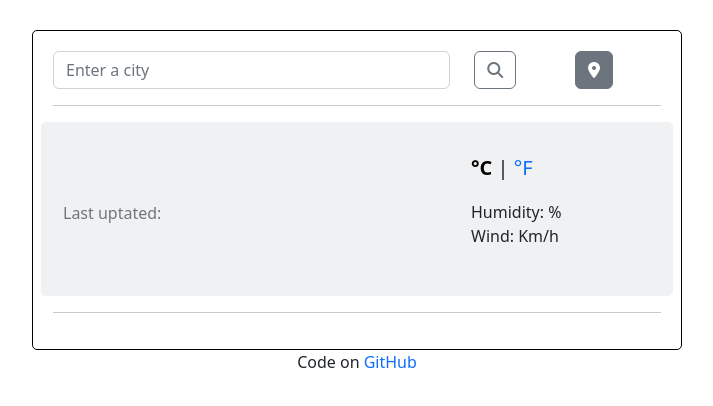
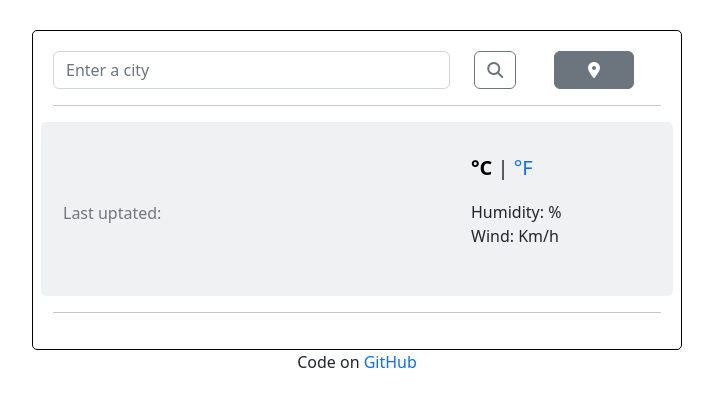
Before and after one commit to zahraf1998/weather-app, a plain HTML site: page index.html in a window 1280 px wide. Shown: the whole page, without its empty margins (283-996 px from the left). Drawn offline with nearby package versions, Linux system fonts and the light colour scheme.

```diff
--- a/index.html
+++ b/index.html
@@ -40,7 +40,7 @@
             <div class="col-3">
               <button
                 type="button"
-                class="btn btn-secondary"
+                class="btn btn-secondary location"
                 id="current-button"
               >
                 <i class="fa-solid fa-location-dot"></i>
--- a/src/styles.css
+++ b/src/styles.css
@@ -20,6 +20,9 @@ ul {
 
 li {
   list-style: none;
+}
+button.location {
+  min-width: 60%;
 }
 
 .container {
```
